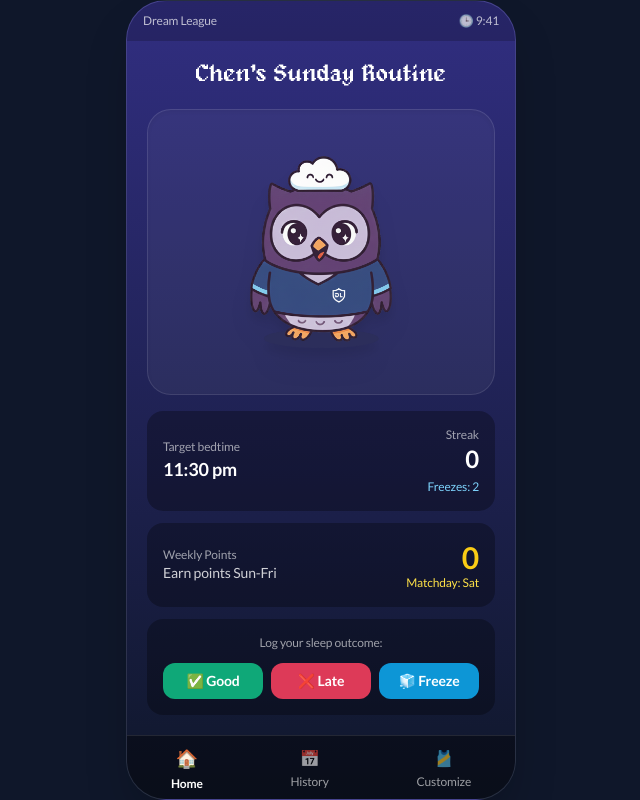
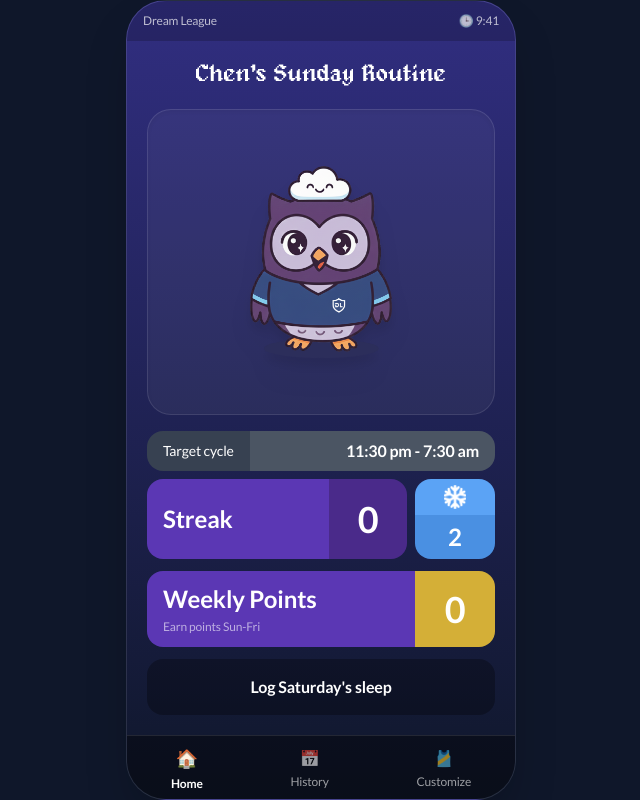
Before and after one commit to cesium132dot9/dream-league, a React (Vite) app: page / in a window 1280 px wide. Both pictures are taken after a click on the button "Skip intro". Shown: the whole page, without its empty margins (319-959 px from the left). Built offline with nearby package versions, Linux system fonts and the light colour scheme.

Commit message:
Changed streak and weekly points UI

```diff
--- a/src/screens/HomeScreen.jsx
+++ b/src/screens/HomeScreen.jsx
@@ -3,6 +3,7 @@ import whispDefaultImg from "../assets/whisp-default.png";
 import whispStreakImg from "../assets/whisp-streak.png";
 import { useState } from "react";
 import whispImg from "../assets/whisp.png";
+import snowflakeImg from "../assets/snowflake.png";
 
 const friendsPoints = [0, 1, 2, 3, 4, 5, 6, 7, 8, 9, 10, 11, 12]
 
@@ -11,6 +12,7 @@ function HomeScreen({ streak, freezes, setStreak, setFreeze, targetBedtime, slee
   const [matchWon, setMatchWon] = useState(false);
   const [opponentScore, setOpponentScore] = useState(0);
   const [userFinalScore, setUserFinalScore] = useState(0);
+  const [showLogSleepPopup, setShowLogSleepPopup] = useState(false);
   const logSleepEntry = (status) => {
     setSleepHistory((history) => {
       // Reset history after completing a full week (7 entries)
@@ -61,7 +63,7 @@ function HomeScreen({ streak, freezes, setStreak, setFreeze, targetBedtime, slee
     }
   };
 
-  const handleMarkGood = () => {
+  const handleLogSleep = (status) => {
     // Check which day we're on (0=Sun, 1=Mon, ..., 6=Sat)
     const currentDayIndex = sleepHistory.length % 7;
     const isSaturday = currentDayIndex === 6;
@@ -73,56 +75,32 @@ function HomeScreen({ streak, freezes, setStreak, setFreeze, targetBedtime, slee
       setWeeklyPoints(0);
     }
 
+    // Handle different statuses
+    if (status === 'good') {
       // Only award points Sunday through Friday
       if (!isSaturday) {
         const pointsEarned = streak > 0 ? 2 : 1;
         setWeeklyPoints((p) => p + pointsEarned);
       }
-
-    // Check if it's Saturday and show match result
-    checkMatchDay();
-
       setStreak((s) => s + 1);
-    logSleepEntry('good');
-  };
-
-  const handleBreakStreak = () => {
-    // Check which day we're on (0=Sun, 1=Mon, ..., 6=Sat)
-    const currentDayIndex = sleepHistory.length % 7;
-    const isSaturday = currentDayIndex === 6;
-    const isSunday = currentDayIndex === 0;
-    const isStartingNewWeek = sleepHistory.length >= 7;
-
-    // Reset weekly points when starting a new week (on Sunday)
-    if (isSunday && isStartingNewWeek) {
-      setWeeklyPoints(0);
+    } else if (status === 'late') {
+      setStreak(0);
+    } else if (status === 'freeze') {
+      if (freezes > 0) {
+        setFreeze((p) => p - 1);
+      } else {
+        // Don't log if no freezes available
+        setShowLogSleepPopup(false);
+        return;
+      }
     }
 
     // Check if it's Saturday and show match result
     checkMatchDay();
 
-    setStreak(0);
-    logSleepEntry('late');
-  };
-
-  const handleUseFreeze = () => {
-    if (freezes > 0) {
-      // Check which day we're on (0=Sun, 1=Mon, ..., 6=Sat)
-      const currentDayIndex = sleepHistory.length % 7;
-      const isSunday = currentDayIndex === 0;
-      const isStartingNewWeek = sleepHistory.length >= 7;
-
-      // Reset weekly points when starting a new week (on Sunday)
-      if (isSunday && isStartingNewWeek) {
-        setWeeklyPoints(0);
-      }
-
-      // Check if it's Saturday and show match result
-      checkMatchDay();
-
-      setFreeze((p) => p - 1);
-      logSleepEntry('freeze');
-    }
+    // Log the entry and close popup
+    logSleepEntry(status);
+    setShowLogSleepPopup(false);
   };
 
 
@@ -136,11 +114,30 @@ function HomeScreen({ streak, freezes, setStreak, setFreeze, targetBedtime, slee
     return `${displayHour}:${minutes} ${period}`;
   };
 
+  // Calculate wake time from bedtime (assuming 8 hours of sleep)
+  const calculateWakeTime = (bedtime) => {
+    if (!bedtime) return "07:00";
+    const [hours, minutes] = bedtime.split(":");
+    let wakeHour = parseInt(hours, 10) + 8;
+    if (wakeHour >= 24) wakeHour -= 24;
+    return `${wakeHour.toString().padStart(2, "0")}:${minutes}`;
+  };
+
+  const wakeTime = calculateWakeTime(targetBedtime);
+
   // Get the current day of the week based on sleep history
   const getDayOfWeek = () => {
     const days = ["Sunday", "Monday", "Tuesday", "Wednesday", "Thursday", "Friday", "Saturday"];
     const dayIndex = sleepHistory.length % 7;
     return days[dayIndex];
+  };
+
+  // Get the previous day's name for the log button
+  const getPreviousDay = () => {
+    const days = ["Sunday", "Monday", "Tuesday", "Wednesday", "Thursday", "Friday", "Saturday"];
+    const currentDayIndex = sleepHistory.length % 7;
+    const previousDayIndex = currentDayIndex === 0 ? 6 : currentDayIndex - 1;
+    return days[previousDayIndex];
   };
 
   return (
@@ -173,64 +170,112 @@ function HomeScreen({ streak, freezes, setStreak, setFreeze, targetBedtime, slee
         )}
       </div>
 
-      {/* Sleep + streak info */}
-      <div className="w-full bg-black/30 rounded-2xl p-4 mt-4">
-        <div className="flex justify-between items-center">
-          <div>
-            <p className="text-xs text-white/60">Target bedtime</p>
-            <p className="text-lg font-semibold">{formatTime(targetBedtime)}</p>
+      {/* Modular Sleep + streak info */}
+      <div className="w-full mt-4 space-y-2">
+        {/* Target cycle block - above streak/freeze */}
+        <div className="rounded-2xl overflow-hidden flex">
+          <div className="bg-gray-700 px-4 py-2 flex items-center">
+            <p className="text-sm text-white font-medium">Target cycle</p>
           </div>
-          <div className="text-right">
-            <p className="text-xs text-white/60">Streak</p>
-            <p className="text-2xl font-bold">{streak}</p>
-            <p className="text-xs text-sky-300 mt-1">
-              Freezes: {freezes}
+          <div className="bg-gray-600 px-4 py-2 flex items-center justify-end flex-1">
+            <p className="text-base font-semibold text-white text-right">
+              {formatTime(targetBedtime)} - {formatTime(wakeTime)}
             </p>
+          </div>
+        </div>
+
+        {/* Top row: Streak block (large) and Snowflake block (small) */}
+        <div className="flex gap-2 items-stretch">
+          {/* Streak block - large, left */}
+          <div className="flex-1 rounded-2xl overflow-hidden flex">
+            <div className="px-4 py-3 flex items-center" style={{ backgroundColor: '#5B37B4', flexBasis: '70%' }}>
+              <p className="text-2xl font-bold text-white">Streak</p>
+            </div>
+            <div className="px-4 py-3 flex items-center justify-center" style={{ backgroundColor: '#4A2A8A', flexBasis: '30%' }}>
+              <p className="text-4xl font-bold text-white">{streak}</p>
+            </div>
+          </div>
+
+          {/* Snowflake block - same height, top/bottom split */}
+          <div className="w-20 rounded-2xl overflow-hidden flex flex-col">
+            <div className="px-2 py-1.5 flex items-center justify-center flex-1" style={{ backgroundColor: '#5BA3F5' }}>
+              <img src={snowflakeImg} alt="Freeze" className="w-6 h-6 object-contain" />
+            </div>
+            <div className="px-2 py-1.5 flex items-center justify-center" style={{ backgroundColor: '#4A90E2' }}>
+              <p className="text-2xl font-bold text-white">{freezes}</p>
+            </div>
           </div>
         </div>
       </div>
 
       {/* Weekly Points for Match Day */}
-      <div className="w-full bg-black/30 rounded-2xl p-4 mt-3">
-        <div className="flex justify-between items-center">
-          <div>
-            <p className="text-xs text-white/60">Weekly Points</p>
-            <p className="text-sm text-white/80">Earn points Sun-Fri</p>
+      <div className="w-full rounded-2xl overflow-hidden flex mt-3">
+        <div className="px-4 py-3 flex flex-col justify-center flex-1" style={{ backgroundColor: '#5B37B4' }}>
+          <p className="text-2xl font-bold text-white">Weekly Points</p>
+          <p className="text-xs text-white/60 mt-1">Earn points Sun-Fri</p>
         </div>
-          <div className="text-right">
-            <p className="text-3xl font-bold text-yellow-400">{weeklyPoints}</p>
-            <p className="text-xs text-yellow-300">Matchday: Sat</p>
-          </div>
+        <div className="px-4 py-3 flex items-center justify-center" style={{ backgroundColor: '#D4AF37', minWidth: '80px' }}>
+          <p className="text-4xl font-bold text-white">{weeklyPoints}</p>
         </div>
       </div>
 
-      {/* Buttons like "Task icons" */}
-      <div className="w-full bg-black/30 rounded-2xl p-4 mt-3 space-y-3">
-        <p className="text-xs text-white/60 text-center">
-          Log your sleep outcome:
-        </p>
+      {/* Log sleep button */}
+      <div className="w-full mt-3">
+        <button
+          onClick={() => setShowLogSleepPopup(true)}
+          className="w-full bg-black/30 hover:bg-black/40 rounded-2xl py-4 px-4 font-semibold text-white transition"
+        >
+          Log {getPreviousDay()}'s sleep
+        </button>
+      </div>
 
-        <div className="grid grid-cols-3 gap-2 text-sm">
+      {/* Log Sleep Popup */}
+      {showLogSleepPopup && (
+        <div className="fixed inset-0 bg-black/70 flex items-center justify-center z-50 p-4">
+          <div className="bg-gradient-to-b from-indigo-900 to-slate-900 rounded-3xl p-6 max-w-sm w-full shadow-2xl border border-white/10 animate-fade-in">
+            <div className="text-center mb-6">
+              <h2 className="text-2xl font-bold text-white mb-2">Log {getPreviousDay()}'s Sleep</h2>
+              <p className="text-white/70 text-sm">How did you sleep?</p>
+            </div>
+
+            <div className="space-y-3">
               <button
-            onClick={handleMarkGood}
-            className="bg-emerald-500/90 hover:bg-emerald-400 rounded-xl py-2 font-semibold"
+                onClick={() => handleLogSleep('good')}
+                className="w-full bg-emerald-500/90 hover:bg-emerald-400 rounded-xl py-4 font-semibold text-white transition flex items-center justify-center gap-2"
               >
-            ✅ Good
+                <span className="text-xl">✅</span>
+                <span>Good</span>
               </button>
               <button
-            onClick={handleBreakStreak}
-            className="bg-rose-500/90 hover:bg-rose-400 rounded-xl py-2 font-semibold"
+                onClick={() => handleLogSleep('late')}
+                className="w-full bg-rose-500/90 hover:bg-rose-400 rounded-xl py-4 font-semibold text-white transition flex items-center justify-center gap-2"
               >
-            ❌ Late
+                <span className="text-xl">❌</span>
+                <span>Late</span>
               </button>
               <button
-            onClick={handleUseFreeze}
-            className="bg-sky-500/90 hover:bg-sky-400 rounded-xl py-2 font-semibold"
+                onClick={() => handleLogSleep('freeze')}
+                disabled={freezes === 0}
+                className={`w-full rounded-xl py-4 font-semibold text-white transition flex items-center justify-center gap-2 ${
+                  freezes > 0
+                    ? 'bg-sky-500/90 hover:bg-sky-400'
+                    : 'bg-gray-600/50 cursor-not-allowed opacity-50'
+                }`}
               >
-            🧊 Freeze
+                <span className="text-xl">🧊</span>
+                <span>Freeze {freezes > 0 ? `(${freezes} left)` : '(None available)'}</span>
+              </button>
+            </div>
+
+            <button
+              onClick={() => setShowLogSleepPopup(false)}
+              className="w-full mt-4 py-3 rounded-2xl bg-white/10 hover:bg-white/20 border border-white/20 font-semibold text-white transition"
+            >
+              Cancel
             </button>
           </div>
         </div>
+      )}
 
       {/* Match Result Popup */}
       {showMatchResult && (
```
Also changed, not shown: src/assets/snowflake.png (added), 1 other file (tests, documents, lock files or other folders). Lines whose indentation alone changed are shown as unchanged.
